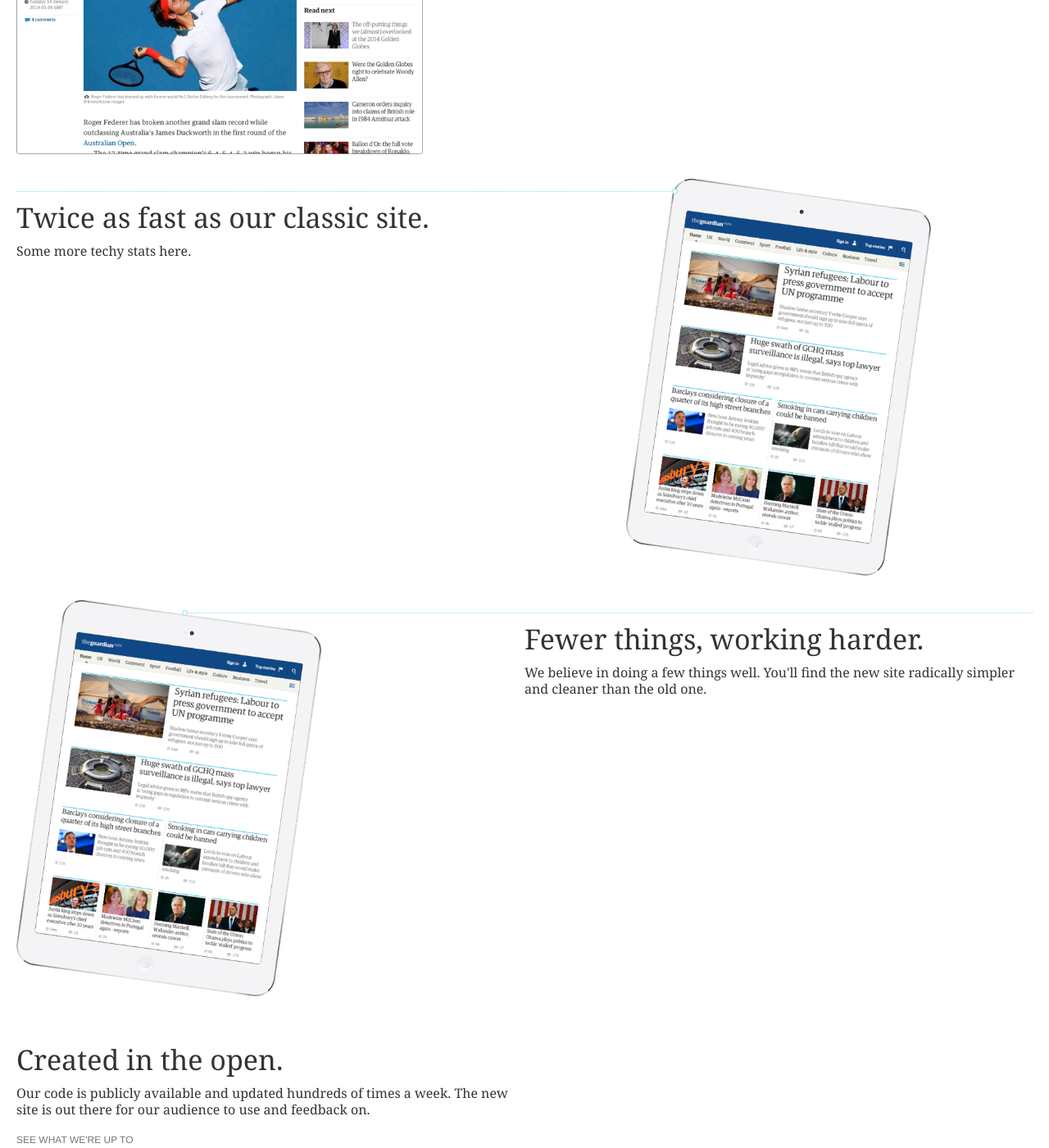
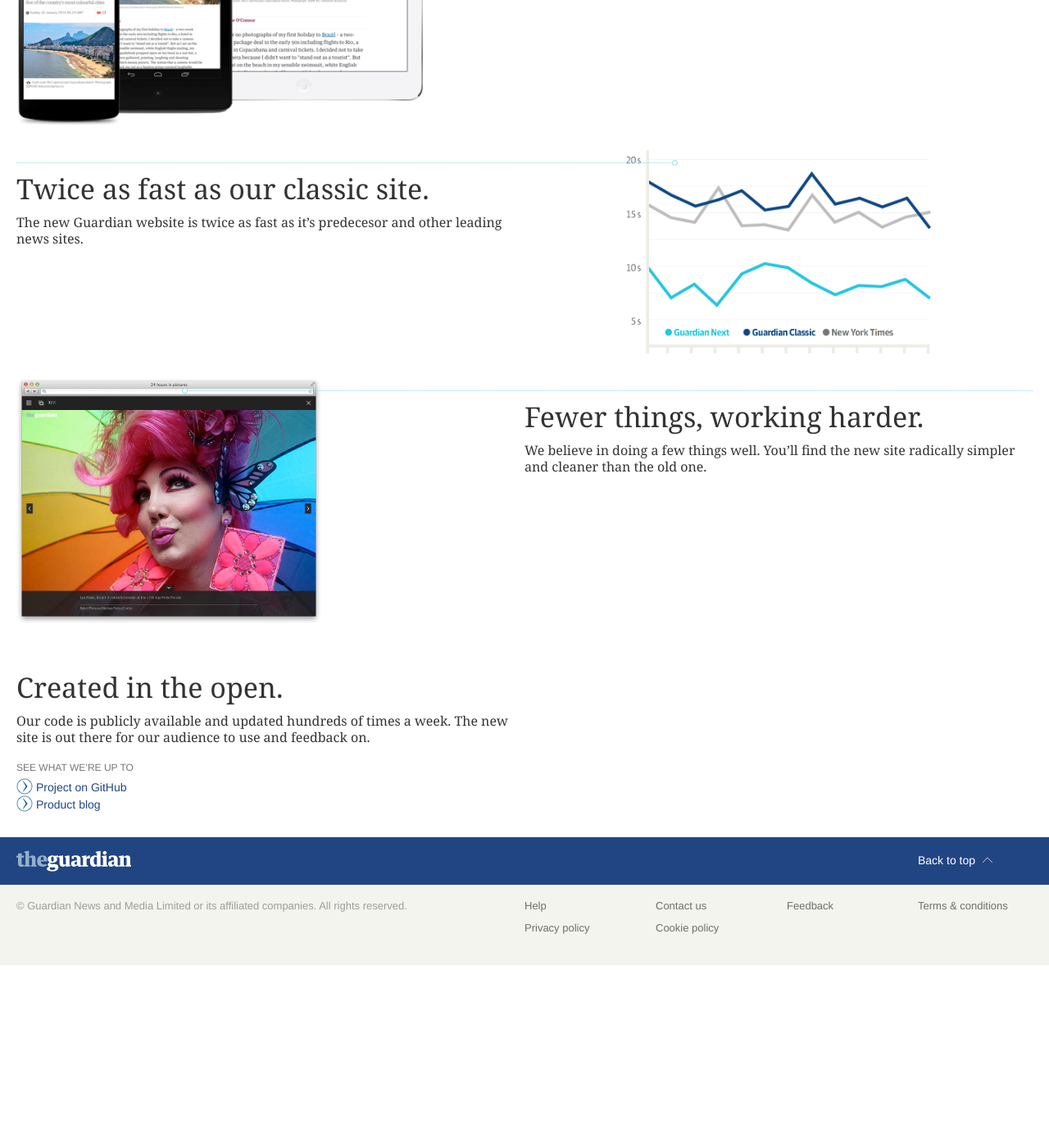
Before and after one commit to guardian/next, a Jekyll site: the page built from jekyll/index.md, in a window 1280 px wide and 1400 px high, scrolled down 837 px. Shown: the whole window at 82% size. Built offline with Jekyll 4.4.1, drawn with Linux system fonts in a browser that asks for light colours; some web fonts are replaced; Markdown is read by kramdown in place of the engine named in the settings; after the commit the page ends 2014 px from its top, so only the background shows below that.

Commit message:
New images and home page content

```diff
--- a/jekyll/index.md
+++ b/jekyll/index.md
@@ -1,13 +1,17 @@
 ---
 layout: homepage
 
-strapline: Faster, smarter, cleaner.<br />Introducing our prototype for the next generation of the Guardian online.
+title: Faster, smarter, cleaner
+
+strapline: Faster, smarter, cleaner.<br />Introducing our prototype for the next generation of the Guardian&nbsp;online.
+
+proposition: Quicker than BBC News and the New York Times. As good on your phone as your desktop. Built entirely in the open. Welcome to a step shift in digital publishing.
 
 sections:
 
 - title: Beautiful everywhere.
   description: Every day we see over 6,000 types of devices visiting the Guardian. We believe our content should shine on every one.
-  image: /assets/images/browser.png
+  image: /assets/images/responsive.png
   linkheading: See the new design in action
   links:
   - label: Northern lights could be visible across the UK
@@ -16,16 +20,17 @@
     href: http://www.theguardian.com/preference/platform/mobile?page=http://www.theguardian.com/sport/2014/jan/14/mo-farah-london-marathon-athletics
 
 - title: Twice as fast as our classic site.
-  description: Some more techy stats here.
-  image: /assets/images/tablet.png
+  description: The new Guardian website is twice as fast as it’s predecesor and other leading news sites.
+  image: /assets/images/speed.png
 
 - title: Fewer things, working harder.
-  description: We believe in doing a few things well. You'll find the new site radically simpler and cleaner than the old one.
-  image: /assets/images/tablet.png
+  description: We believe in doing a few things well. You’ll find the new site radically simpler and cleaner than the old one.
+  image: /assets/images/gallery.png
 
 - title: Created in the open.
   description: Our code is publicly available and updated hundreds of times a week. The new site is out there for our audience to use and feedback on.
-  linkheading: See what we're up to
+  # image: /assets/images/github.png
+  linkheading: See what we’re up to
   links:
   - label: Project on GitHub
     href: http://github.com/guardian/frontend
```
Also changed, not shown: jekyll/assets/images/browser.png (deleted), jekyll/assets/images/devices.png (deleted), jekyll/assets/images/gallery.png (added), jekyll/assets/images/github.png (added), jekyll/assets/images/laptop.png (added), jekyll/assets/images/responsive.png (added), jekyll/assets/images/speed.png (added), jekyll/assets/images/tablet.png (deleted).
